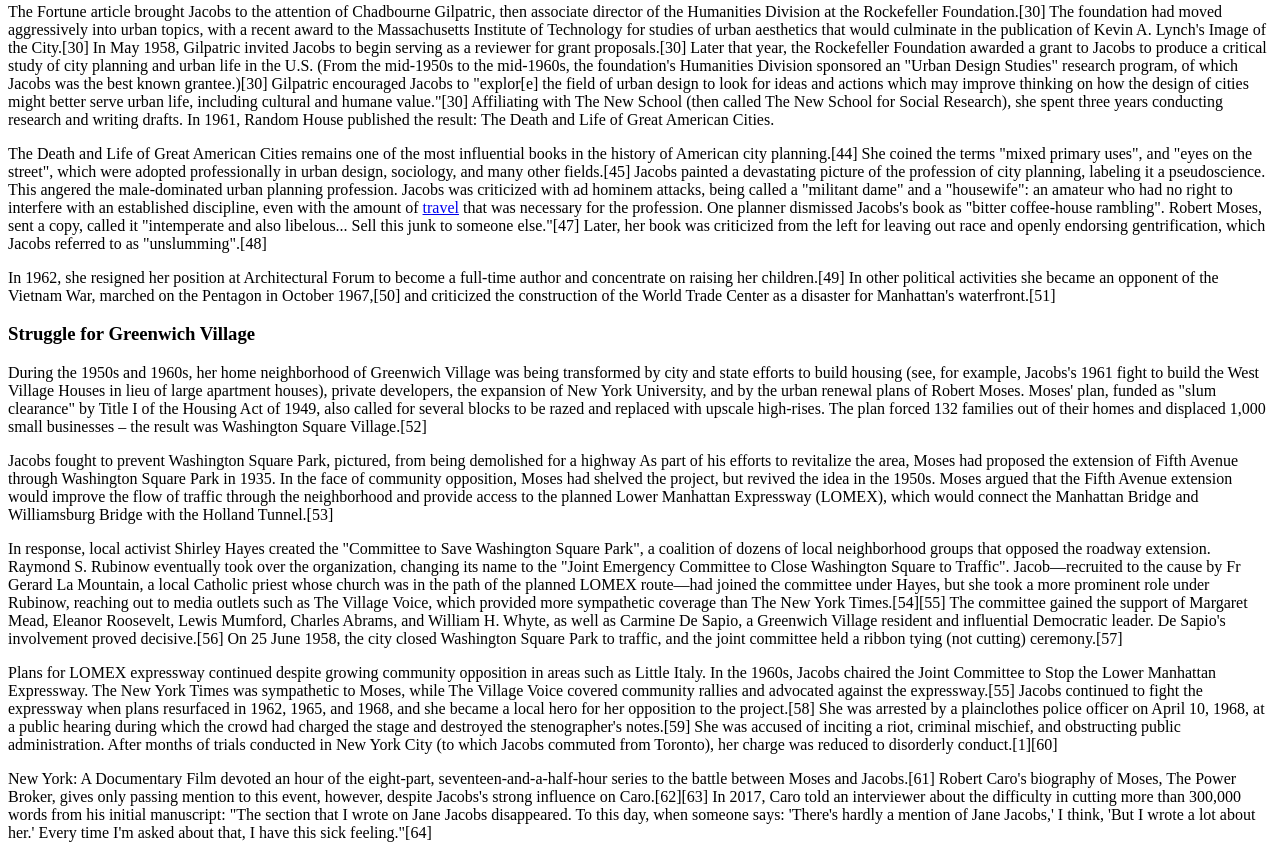
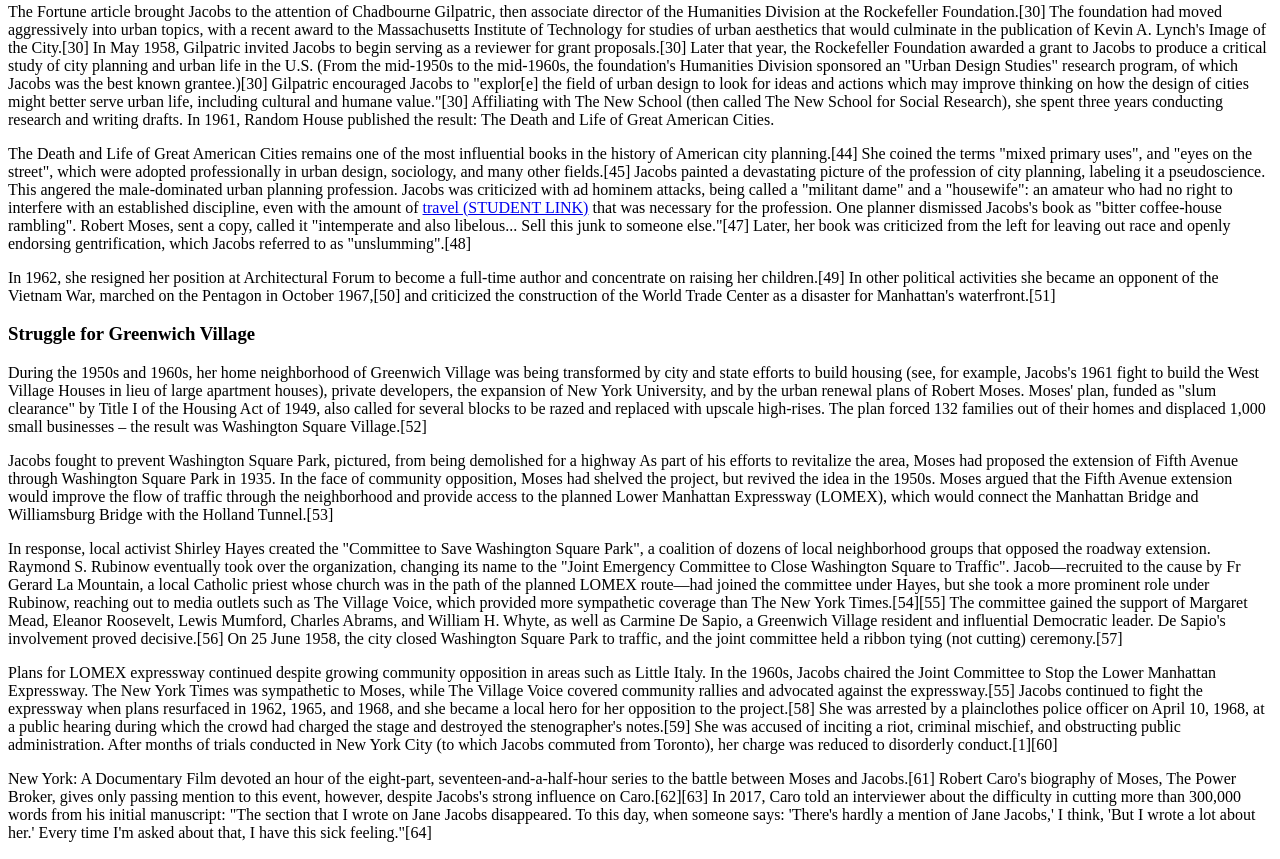
Before and after one commit to Kaho9222/kaho9222.github.io, a plain HTML site: page wa/wa3.html in a window 1280 px wide. Shown: the part 1414-2273 px from the top of the page. Drawn offline with Linux system fonts and the light colour scheme.

Commit message:
Update wa3.html

```diff
--- a/wa/wa3.html
+++ b/wa/wa3.html
@@ -70,7 +70,7 @@
     <h3><strong>Cover of The Death and Life of Great American Cities</strong></h3>
         <p>The Fortune article brought Jacobs to the attention of Chadbourne Gilpatric, then associate director of the Humanities Division at the Rockefeller Foundation.[30] The foundation had moved aggressively into urban topics, with a recent award to the Massachusetts Institute of Technology for studies of urban aesthetics that would culminate in the publication of Kevin A. Lynch's Image of the City.[30] In May 1958, Gilpatric invited Jacobs to begin serving as a reviewer for grant proposals.[30] Later that year, the Rockefeller Foundation awarded a grant to Jacobs to produce a critical study of city planning and urban life in the U.S. (From the mid-1950s to the mid-1960s, the foundation's Humanities Division sponsored an "Urban Design Studies" research program, of which Jacobs was the best known grantee.)[30] Gilpatric encouraged Jacobs to "explor[e] the field of urban design to look for ideas and actions which may improve thinking on how the design of cities might better serve urban life, including cultural and humane value."[30] Affiliating with The New School (then called The New School for Social Research), she spent three years conducting research and writing drafts. In 1961, Random House published the result: The Death and Life of Great American Cities.</p>
 
-        <p>The Death and Life of Great American Cities remains one of the most influential books in the history of American city planning.[44] She coined the terms "mixed primary uses", and "eyes on the street", which were adopted professionally in urban design, sociology, and many other fields.[45] Jacobs painted a devastating picture of the profession of city planning, labeling it a pseudoscience. This angered the male-dominated urban planning profession. Jacobs was criticized with ad hominem attacks, being called a "militant dame" and a "housewife": an amateur who had no right to interfere with an established discipline, even with the amount of <a href=https://radhika-dave.github.io/wa/wa3.html">travel</a> that was necessary for the profession. One planner dismissed Jacobs's book as "bitter coffee-house rambling". Robert Moses, sent a copy, called it "intemperate and also libelous... Sell this junk to someone else."[47] Later, her book was criticized from the left for leaving out race and openly endorsing gentrification, which Jacobs referred to as "unslumming".[48]</p>
+        <p>The Death and Life of Great American Cities remains one of the most influential books in the history of American city planning.[44] She coined the terms "mixed primary uses", and "eyes on the street", which were adopted professionally in urban design, sociology, and many other fields.[45] Jacobs painted a devastating picture of the profession of city planning, labeling it a pseudoscience. This angered the male-dominated urban planning profession. Jacobs was criticized with ad hominem attacks, being called a "militant dame" and a "housewife": an amateur who had no right to interfere with an established discipline, even with the amount of <a href="https://radhika-dave.github.io/wa/wa3.html">travel (STUDENT LINK)</a> that was necessary for the profession. One planner dismissed Jacobs's book as "bitter coffee-house rambling". Robert Moses, sent a copy, called it "intemperate and also libelous... Sell this junk to someone else."[47] Later, her book was criticized from the left for leaving out race and openly endorsing gentrification, which Jacobs referred to as "unslumming".[48]</p>
 
         <p>In 1962, she resigned her position at Architectural Forum to become a full-time author and concentrate on raising her children.[49] In other political activities she became an opponent of the Vietnam War, marched on the Pentagon in October 1967,[50] and criticized the construction of the World Trade Center as a disaster for Manhattan's waterfront.[51]</p>
 
@@ -233,7 +233,7 @@
     <h2 id="See Also">See Also</h2>
         <ul>
             <li><a href="https://en.wikipedia.org/wiki/Urban_planning">City Planning</a</li>
-            <li><a href="https://radhika-dave.github.io/wa/wa3.html">Travel</a></li>
+            <li><a href="https://radhika-dave.github.io/wa/wa3.html">Travel (STUDENT LINK)</a></li>
             <li><a href="https://en.wikipedia.org/wiki/Urban_secession">Urban secession</a></li>
             <li><a href="https://en.wikipedia.org/wiki/Urban_vitality">Urban vitality</a></li>
         </ul>
```
